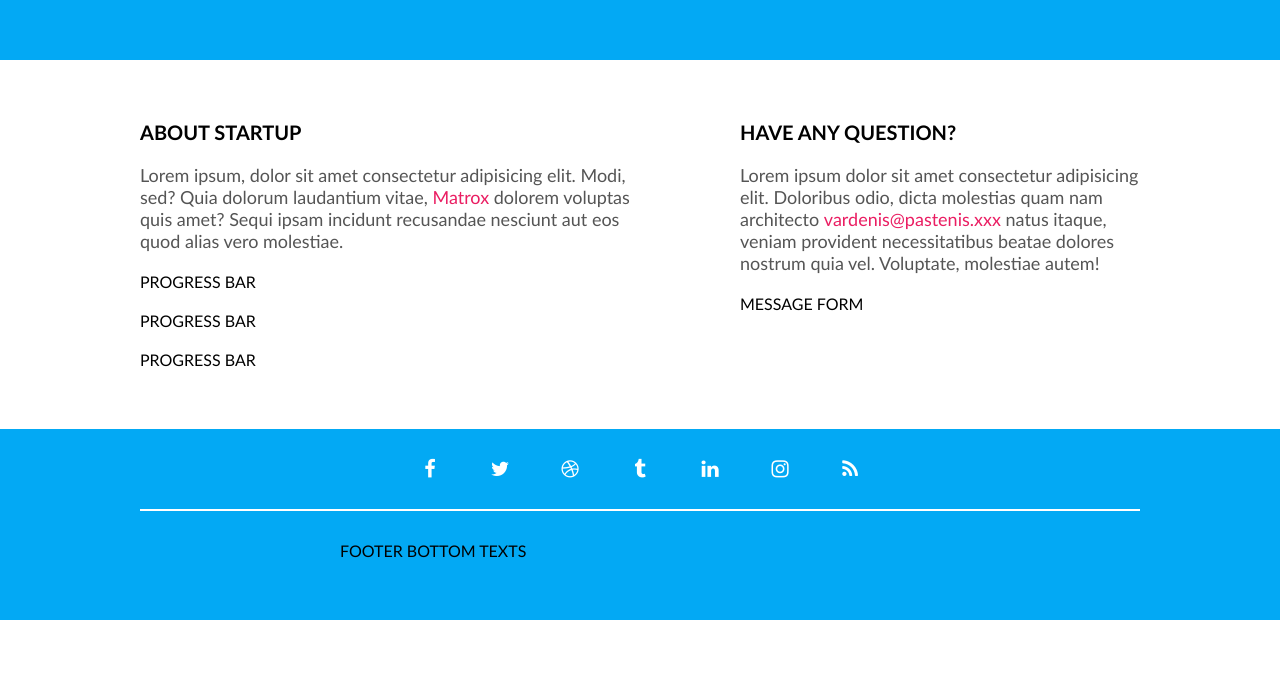
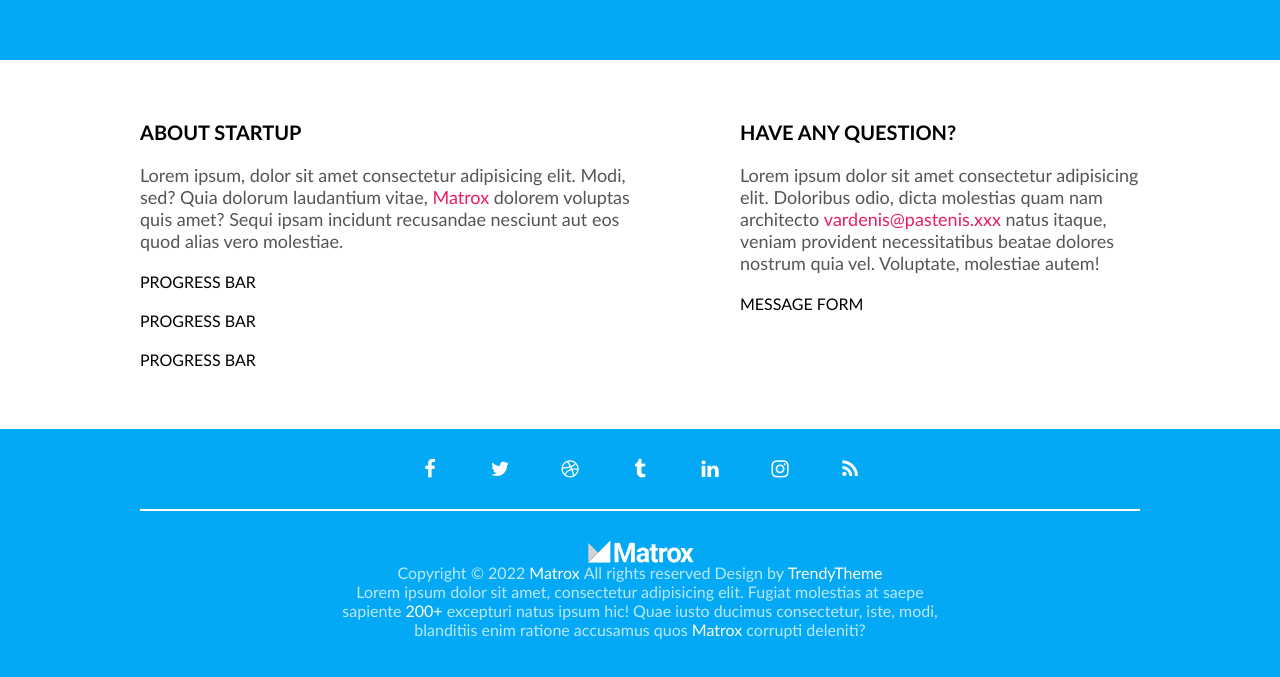
Before and after one commit to Dorenus/5-coming-soon, a website: page index.html in a window 1280 px wide. Shown: the part 740-1417 px from the top of the page. Before the commit the page ends 1360 px from the top, so only its background shows below. Drawn offline with Linux system fonts and the light colour scheme.

Commit message:
socials 2

```diff
--- a/css/pages/home.css
+++ b/css/pages/home.css
@@ -47,4 +47,13 @@
 }
 footer.container {
     padding-top: 0;
+    text-align: center;
+    color: #fffb;
 }
+footer a {
+    color: #fff;
+    text-decoration: none;
+}
+footer a:hover {
+    text-decoration: underline;
+}
--- a/index.html
+++ b/index.html
@@ -79,7 +79,13 @@
         </div>
 
         <div class="row-short">
-            FOOTER BOTTOM TEXTS
+            <img src="./img/logo-white.png" alt="Logo">
+            <div class="bottom-trio">
+                <span>Copyright &copy; 2022 <a href="#">Matrox</a></span>
+                <span>All rights reserved</span>
+                <span>Design by <a href="#" target="_blank">TrendyTheme</a></span>
+            </div>
+            <p>Lorem ipsum dolor sit amet, consectetur adipisicing elit. Fugiat molestias at saepe sapiente <a href="#">200+</a> excepturi natus ipsum hic! Quae iusto ducimus consectetur, iste, modi, blanditiis enim ratione accusamus quos <a href="#">Matrox</a> corrupti deleniti?</p>
         </div>
     </footer>
 </body>
```
Also changed, not shown: img/logo-white.png (added).
